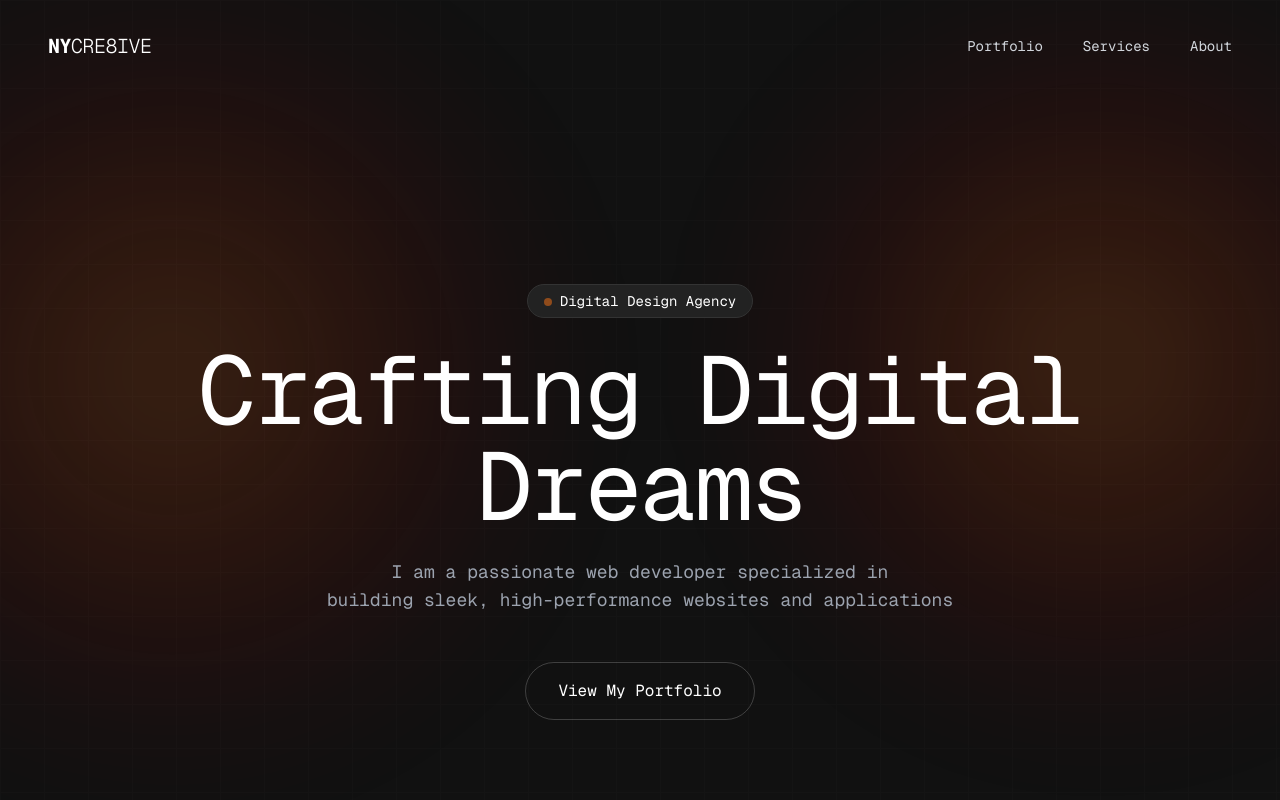
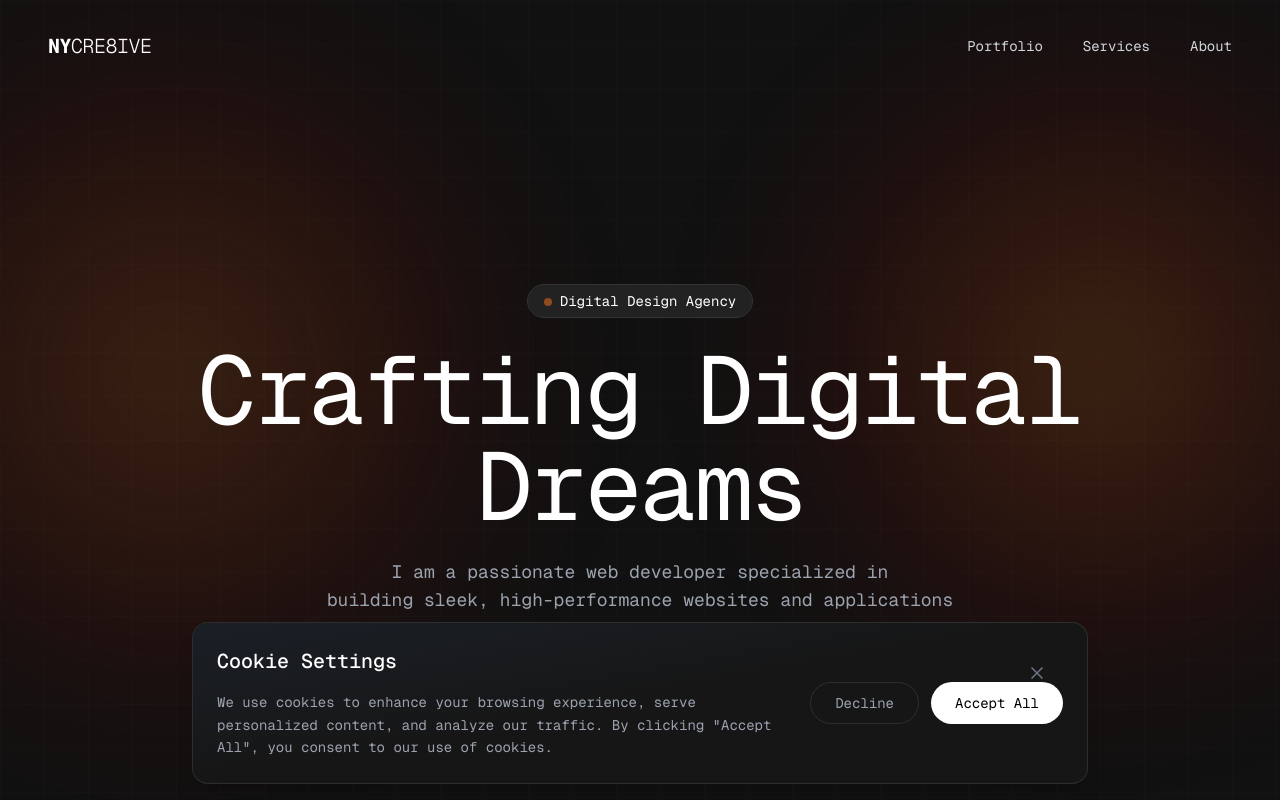
Before and after one commit to nanayawdev/nycre8ivestudio, a Next.js app: page / in a window 1280 px wide. Shown: the top 800 px of the page. Built offline with nearby package versions, Linux system fonts and the light colour scheme.

Commit message:
Add Cookie Consent component to root layout

```diff
--- /dev/null
+++ b/components/ui/cookie-consent.tsx
@@ -0,0 +1,85 @@
+"use client"
+
+import { motion, AnimatePresence } from "framer-motion"
+import { X } from "lucide-react"
+import { useState, useEffect } from "react"
+
+export function CookieConsent() {
+  const [isVisible, setIsVisible] = useState(false)
+
+  useEffect(() => {
+    // Check if user has already consented
+    const hasConsented = localStorage.getItem("cookieConsent")
+    if (!hasConsented) {
+      // Show after a small delay for better UX
+      const timer = setTimeout(() => setIsVisible(true), 1000)
+      return () => clearTimeout(timer)
+    }
+  }, [])
+
+  const handleAccept = () => {
+    localStorage.setItem("cookieConsent", "true")
+    setIsVisible(false)
+  }
+
+  const handleDecline = () => {
+    localStorage.setItem("cookieConsent", "false")
+    setIsVisible(false)
+  }
+
+  return (
+    <AnimatePresence>
+      {isVisible && (
+        <motion.div
+          initial={{ y: 100, opacity: 0 }}
+          animate={{ y: 0, opacity: 1 }}
+          exit={{ y: 100, opacity: 0 }}
+          transition={{ type: "spring", stiffness: 100, damping: 20 }}
+          className="fixed bottom-0 left-0 right-0 z-50 p-4"
+        >
+          <div className="max-w-4xl mx-auto">
+            <div className="relative bg-[#161616] rounded-2xl p-6 shadow-xl border border-white/10">
+              {/* Gradient overlay */}
+              <div className="absolute inset-0 rounded-2xl bg-gradient-to-br from-gray-800/50 via-transparent to-transparent" />
+
+              {/* Content */}
+              <div className="relative flex flex-col md:flex-row items-start md:items-center gap-4 md:gap-8">
+                <div className="flex-1 space-y-4">
+                  <h3 className="text-xl font-medium text-white">Cookie Settings</h3>
+                  <p className="text-gray-400 text-sm leading-relaxed">
+                    We use cookies to enhance your browsing experience, serve personalized content, and analyze our traffic.
+                    By clicking "Accept All", you consent to our use of cookies.
+                  </p>
+                </div>
+
+                {/* Buttons */}
+                <div className="flex flex-col sm:flex-row gap-3 w-full md:w-auto">
+                  <button
+                    onClick={handleDecline}
+                    className="px-6 py-2.5 rounded-full text-sm text-gray-400 hover:text-white border border-white/10 hover:border-white/20 transition-colors"
+                  >
+                    Decline
+                  </button>
+                  <button
+                    onClick={handleAccept}
+                    className="px-6 py-2.5 rounded-full text-sm bg-white text-black hover:bg-gray-100 transition-colors"
+                  >
+                    Accept All
+                  </button>
+                </div>
+
+                {/* Close button */}
+                <button
+                  onClick={handleDecline}
+                  className="absolute top-4 right-4 text-gray-500 hover:text-white transition-colors"
+                >
+                  <X className="w-5 h-5" />
+                </button>
+              </div>
+            </div>
+          </div>
+        </motion.div>
+      )}
+    </AnimatePresence>
+  )
+}
--- a/src/app/layout.tsx
+++ b/src/app/layout.tsx
@@ -1,6 +1,7 @@
 import type { Metadata } from "next";
 import { GeistMono } from 'geist/font';
 import "./globals.css";
+import { CookieConsent } from "../../components/ui/cookie-consent"
 
 export const metadata: Metadata = {
   title: "NYCre8ive Studio | Web Design & Development",
@@ -16,6 +17,7 @@ export default function RootLayout({
     <html lang="en">
       <body className={`${GeistMono.className} antialiased`}>
         {children}
+        <CookieConsent />
       </body>
     </html>
   );
```
